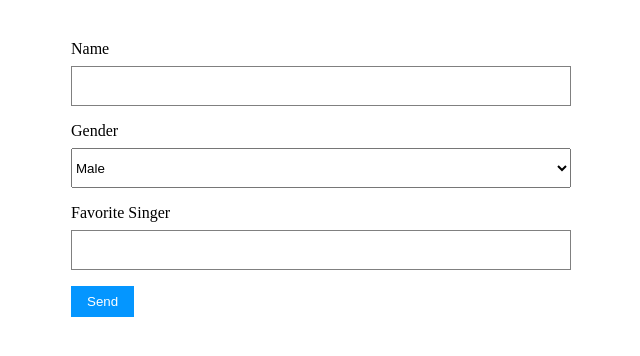
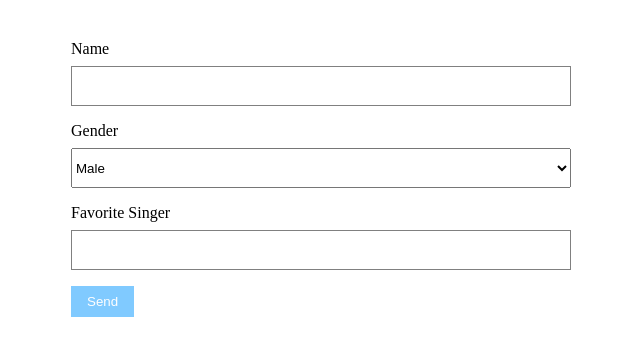
Before and after one commit to ricardoferreirades/gender-base-app, a React (Create React App) app: page / in a window 1280 px wide. Shown: the top 356 px of the page, without its empty margins (319-959 px from the left). Built offline with nearby package versions, Linux system fonts and the light colour scheme; what miragejs would draw is missing.

Commit message:
feat: add disabled style to the button
Signed-off-by: Ricardo Ferreira <ricardoferreirades@gmail.com>

```diff
--- a/src/components/Button/styles.ts
+++ b/src/components/Button/styles.ts
@@ -1,10 +1,12 @@
 import styled from "styled-components";
 
-export const ButtonContainer = styled.button`
+export const ButtonContainer = styled.button<{ disabled: boolean }>`
   color: white;
   border: none;
   padding: 0.5rem 1rem;
   cursor: pointer;
   background: #0496ff;
   margin-top: 0.5rem;
+  opacity: ${(disabled) => (disabled ? 0.5 : 1)};
+  cursor: ${(disabled) => (disabled ? "not-allowed" : "pointer")};
 `;
--- a/src/components/GenderForm/index.tsx
+++ b/src/components/GenderForm/index.tsx
@@ -111,7 +111,9 @@ export function GenderForm({ onSubmit }: IGenderForm) {
           handleChange={formik.handleChange}
         />
       )}
-      <Button type="submit">Send</Button>
+      <Button type="submit" disabled={true}>
+        Send
+      </Button>
     </Form>
   );
 }
```
